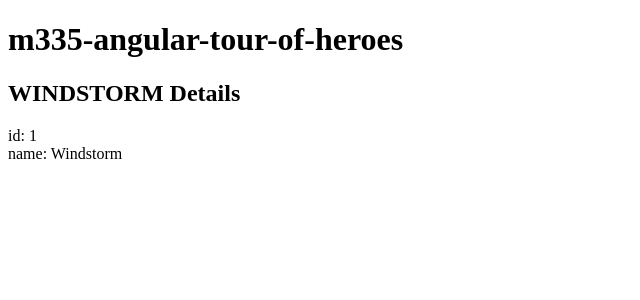
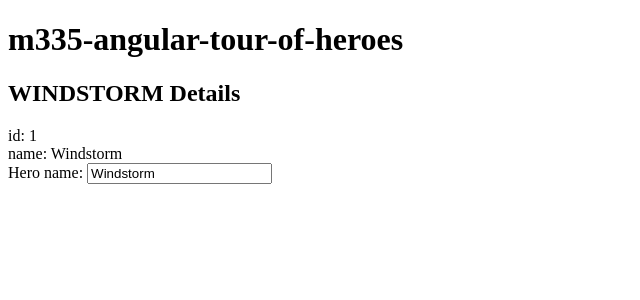
Before and after one commit to jzelAdmin2006/m335-angular-tour-of-heroes, an Angular app: page / in a window 1280 px wide. Shown: the top 300 px of the page, without its empty margins (0-640 px from the left). Built offline with nearby package versions, Linux system fonts and the light colour scheme.

Commit message:
Add hero name editing feature

```diff
--- a/src/app/heroes/heroes.component.html
+++ b/src/app/heroes/heroes.component.html
@@ -1,3 +1,7 @@
 <h2>{{ hero.name | uppercase }} Details</h2>
 <div><span>id: </span>{{ hero.id }}</div>
 <div><span>name: </span>{{ hero.name }}</div>
+<div>
+  <label for="name">Hero name: </label>
+  <input id="name" [(ngModel)]="hero.name" placeholder="name" />
+</div>
```
Also changed, not shown: src/app/app.module.ts (+5 -11 lines).
